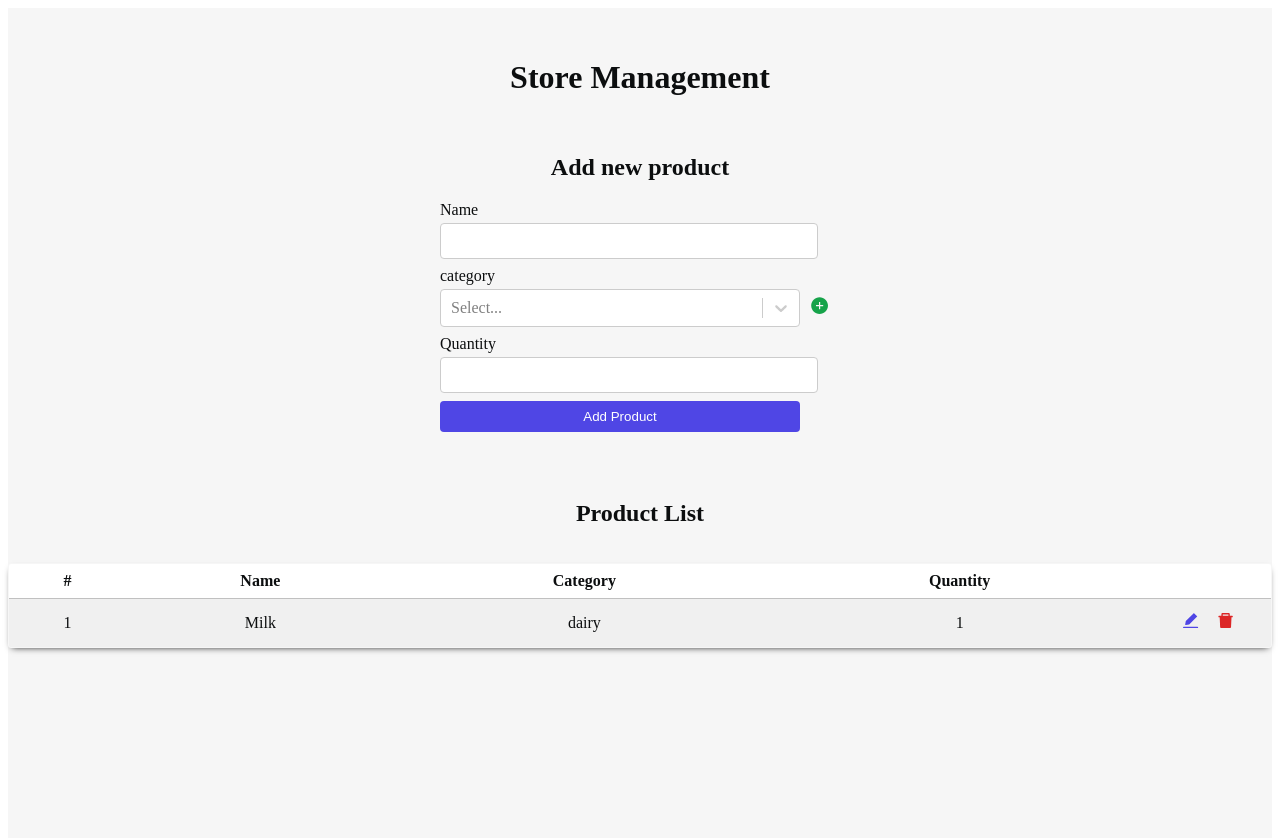
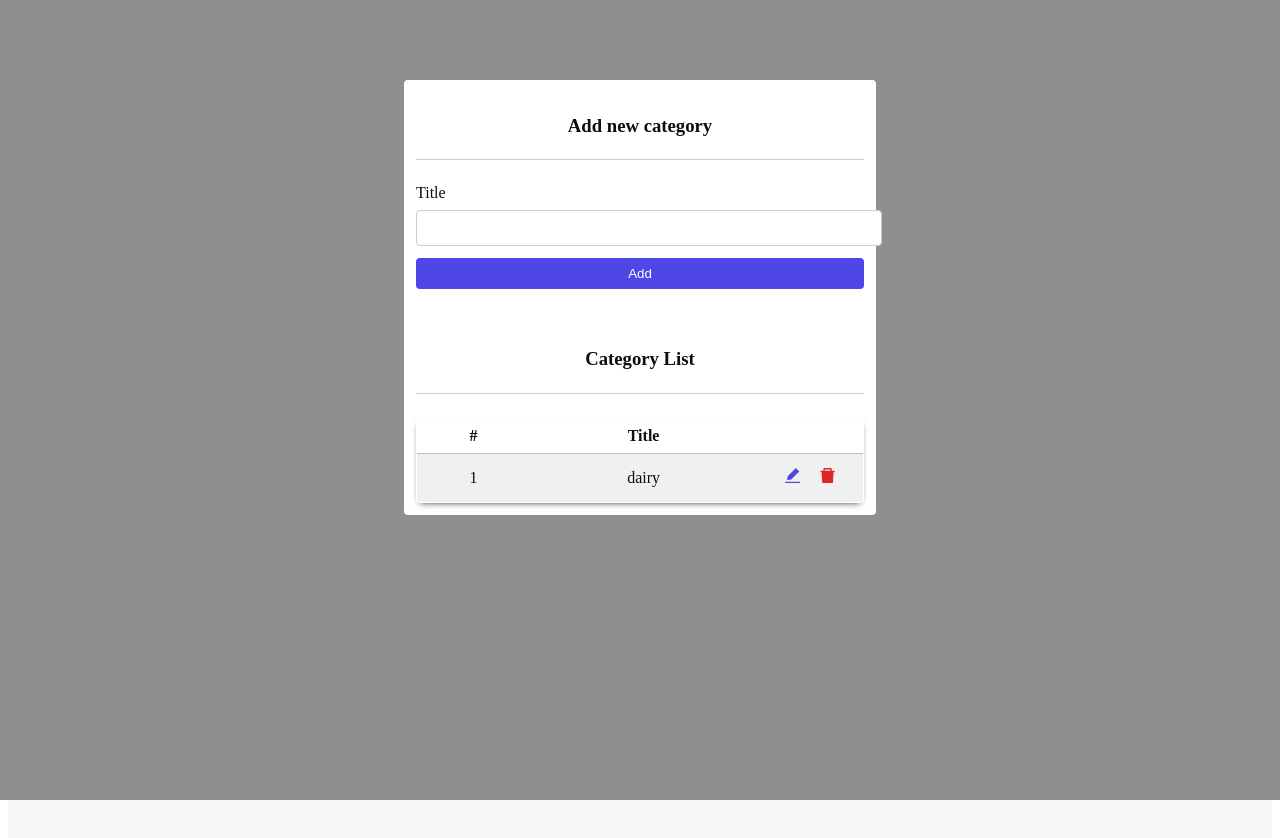
Before and after one commit to yousef-bigdeli/store-management, a React (Create React App) app: page / in a window 1280 px wide. Both pictures are taken after a click on the button 819 px from the left and 307 px from the top of the page. Shown: the top 838 px of the page. Built offline with nearby package versions, Linux system fonts and the light colour scheme; the HTML template or start-up script is replaced by a standard one.

Commit message:
Category form modal was added

```diff
--- /dev/null
+++ b/src/components/CategoryForm/CategoryForm.css
@@ -0,0 +1,69 @@
+.modal {
+  position: absolute;
+  width: 100vw;
+  height: 100vh;
+  display: flex;
+  align-items: center;
+  justify-content: center;
+  background: #8f8f8f;
+  top: 0;
+}
+
+.modal-content {
+  position: absolute;
+  top: 10%;
+  background-color: #fff;
+  width: 35%;
+  min-width: 320px;
+  padding: 12px;
+  border-radius: 4px;
+}
+
+.modal-header {
+  text-align: center;
+  border-bottom: 1px solid #cdcdcd;
+  padding: 4px;
+  margin-bottom: 24px;
+}
+
+.category-form{
+  display: flex;
+  flex-direction: column;
+  align-items: flex-start;
+  justify-content: center;
+  margin: 8px 0 36px;
+}
+.category-form input, .category-form button{
+  width: 100%;
+  margin-top: 4px;
+}
+
+.show {
+  -webkit-animation: slide-in-top 0.5s cubic-bezier(0.25, 0.46, 0.45, 0.94) both;
+  animation: slide-in-top 0.5s cubic-bezier(0.25, 0.46, 0.45, 0.94) both;
+}
+
+@-webkit-keyframes slide-in-top {
+  0% {
+    -webkit-transform: translateY(-1000px);
+    transform: translateY(-1000px);
+    opacity: 0;
+  }
+  100% {
+    -webkit-transform: translateY(0);
+    transform: translateY(0);
+    opacity: 1;
+  }
+}
+@keyframes slide-in-top {
+  0% {
+    -webkit-transform: translateY(-1000px);
+    transform: translateY(-1000px);
+    opacity: 0;
+  }
+  100% {
+    -webkit-transform: translateY(0);
+    transform: translateY(0);
+    opacity: 1;
+  }
+}
--- /dev/null
+++ b/src/components/CategoryForm/CategoryForm.js
@@ -0,0 +1,80 @@
+import { useEffect, useState } from "react";
+import { AiFillEdit, AiFillDelete } from "react-icons/ai";
+import "./CategoryForm.css";
+
+const CategoryForm = ({ isShowModal, handleModal }) => {
+  const [categories, setCategories] = useState([{ id: 1, title: "dairy" }]);
+
+  const keyDownHandler = (e) => {
+    if ((e.keyCode || e.charCode) === 27) {
+      handleModal();
+    }
+  };
+
+  useEffect(() => {
+    document.body.addEventListener("keydown", keyDownHandler);
+
+    return () => {
+      document.body.removeEventListener("keydown", keyDownHandler);
+    };
+  }, []);
+
+  return (
+    <div
+      className="modal"
+      onClick={(e) => e.target.classList.contains("modal") && handleModal()}
+    >
+      <div
+        className={`modal-content ${isShowModal ? "show" : ""}`}
+        onCanPlay={(e) => e.stopPropagation()}
+      >
+        {/* New category form */}
+        <div className="modal-header">
+          <h3>Add new category</h3>
+        </div>
+        <div className="modal-body">
+          <form className="category-form">
+            <label htmlFor="title">Title</label>
+            <input type="text" id="title" className="form-input" />
+            <button type="submit" className="submit-btn">
+              Add
+            </button>
+          </form>
+        </div>
+        {/* Preview Category list */}
+        <div className="modal-header">
+          <h3>Category List</h3>
+        </div>
+        <div className="modal-body">
+          <table className="product-table">
+            <thead>
+              <tr className="product-table__head">
+                <th>#</th>
+                <th>Title</th>
+                <th></th>
+              </tr>
+            </thead>
+            <tbody>
+              {categories.map(({ title, id }, index) => (
+                <tr className="product-table__body">
+                  <td>{index + 1}</td>
+                  <td>{title}</td>
+                  <td>
+                    <button className="product-table__btn edit">
+                      <AiFillEdit />
+                    </button>
+                    <button className="product-table__btn delete">
+                      <AiFillDelete />
+                    </button>
+                  </td>
+                </tr>
+              ))}
+            </tbody>
+          </table>
+        </div>
+      </div>
+    </div>
+  );
+};
+
+export default CategoryForm;
--- a/src/components/ProductForm.js
+++ b/src/components/ProductForm.js
@@ -1,14 +1,20 @@
 import { useState } from "react";
 import Select from "react-select";
 import { AiFillPlusCircle } from "react-icons/ai";
+import CategoryForm from "./CategoryForm/CategoryForm";
 
 const options = [{ value: "dairy", label: "dairy" }];
 
 const ProductForm = () => {
   const [selectedOption, setSelectedOption] = useState(null);
+  const [isShowModal, setIsShowModal] = useState(false);
 
   const handleChange = (selectValue) => {
     setSelectedOption(selectValue);
+  };
+
+  const handleModal = () => {
+    setIsShowModal((prevState) => !prevState);
   };
 
   return (
@@ -16,7 +22,7 @@ const ProductForm = () => {
       <h2>Add new product</h2>
       <form className="product-form">
         <label htmlFor="name">Name</label>
-        <input type="text" id="name" />
+        <input type="text" id="name" className='form-input'/>
         <label htmlFor="cat">category</label>
         <div className="category">
           <Select
@@ -24,16 +30,25 @@ const ProductForm = () => {
             onChange={handleChange}
             options={options}
             id="cat"
-            className='category__select'
+            className="category__select"
           />
-          <button className='add-btn' type='button'>
+          <button
+            className="add-btn"
+            type="button"
+            onClick={() => setIsShowModal(true)}
+          >
             <AiFillPlusCircle />
           </button>
         </div>
         <label htmlFor="quantity">Quantity</label>
-        <input type="number" id="quantity" />
-        <button type="submit" className='submit-btn'>Add Product</button>
+        <input type="number" id="quantity" className='form-input'/>
+        <button type="submit" className="submit-btn">
+          Add Product
+        </button>
       </form>
+      {isShowModal && (
+        <CategoryForm isShowModal={isShowModal} handleModal={handleModal} />
+      )}
     </section>
   );
 };
--- a/src/container/StoreManagmentApp.css
+++ b/src/container/StoreManagmentApp.css
@@ -48,6 +48,7 @@ th {
 
 .product-table__body td:last-child {
   width: 10%;
+  min-width: 90px;
 }
 
 .product-table__btn {
@@ -75,7 +76,7 @@ th {
   margin-bottom: 32px;
 }
 
-.product-form input {
+.form-input {
   width: 90%;
   margin-bottom: 8px;
   border: 1px solid #cccccc;
@@ -106,6 +107,7 @@ label {
   margin-left: 4px;
   color: #16a34a;
   cursor: pointer;
+  outline: none;
 }
 
 .submit-btn{
```
